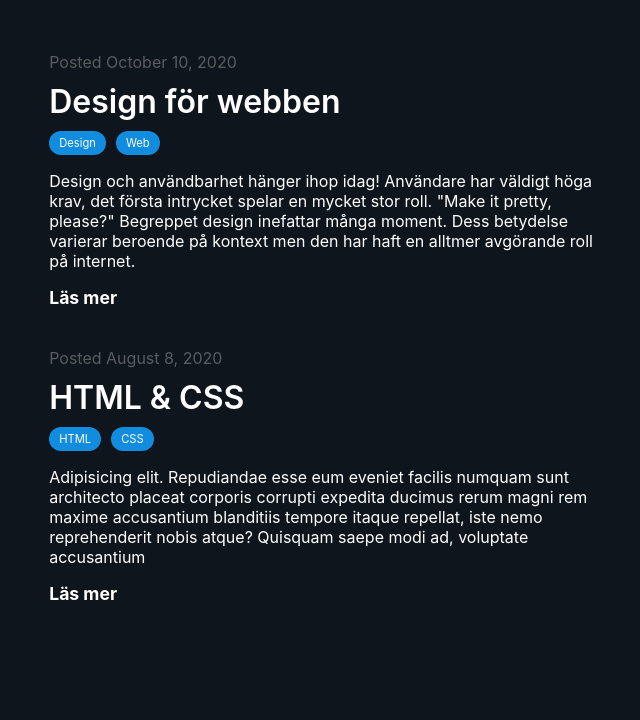
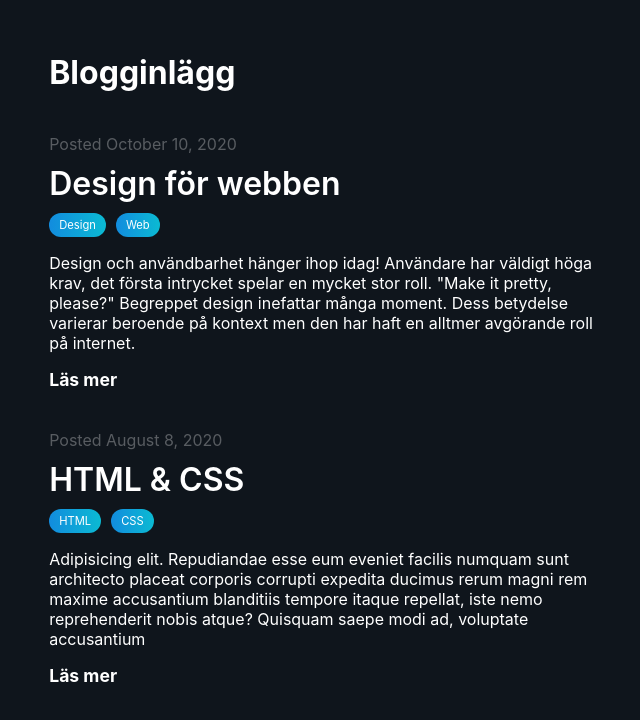
Before and after one commit to SkySails/teorihandboken, a Next.js app: page / in a window 1280 px wide. Shown: the top 720 px of the page, without its empty margins (308-948 px from the left). Built offline with nearby package versions, Linux system fonts and the light colour scheme.

Commit message:
Add title

```diff
--- a/pages/index.js
+++ b/pages/index.js
@@ -9,6 +9,7 @@ import Arrow from "../src/icons/Arrow";
 export default function Home({ posts }) {
   return (
     <Container>
+      <h1>Blogginlägg</h1>
       {posts.map(
         ({
           frontmatter: { title, description, date, snippet, tags },
@@ -76,7 +77,7 @@ const Container = styled.main`
 
     .tag {
       padding: 5px 10px;
-      background: #128cde;
+      background: linear-gradient(90deg, #128cde 0%, #00ffc2 250%);
       border-radius: 20px;
       font-size: 0.7em;
       display: flex;
```
